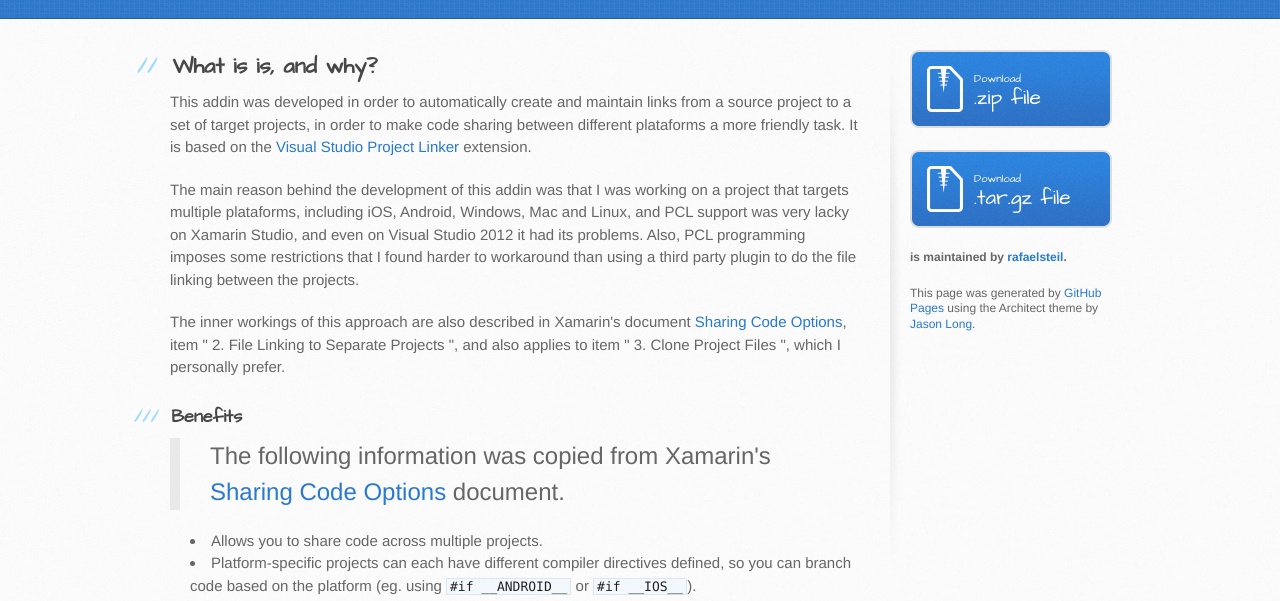
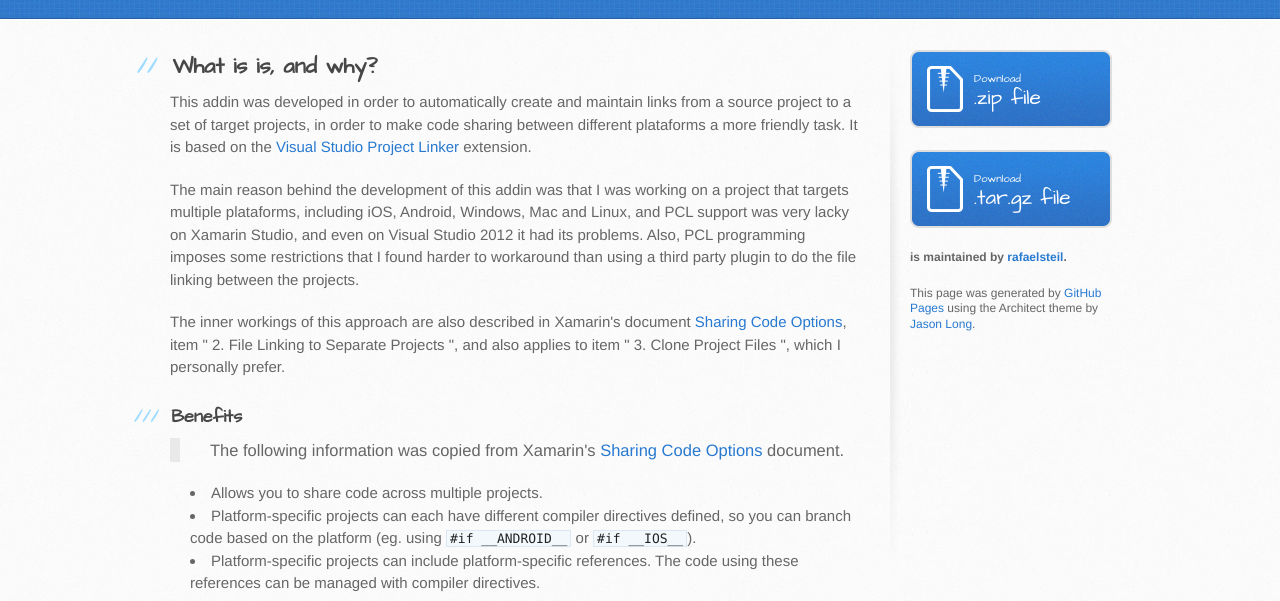
Before and after one commit to rafaelsteil/monodevelop-project-linker, a plain HTML site: page index.html in a window 1280 px wide. Shown: the part 182-783 px from the top of the page. Drawn offline with Linux system fonts and the light colour scheme.

Commit message:
Using a smaller font size for blockquote

```diff
--- a/stylesheets/stylesheet.css
+++ b/stylesheets/stylesheet.css
@@ -319,7 +319,7 @@
 }
 
 blockquote {
-  font-size: 1.6em;
+  font-size: 1.1em;
   border-left: 10px solid #e9e9e9;
   margin-bottom: 20px;
   padding: 0 0 0 30px;
```
